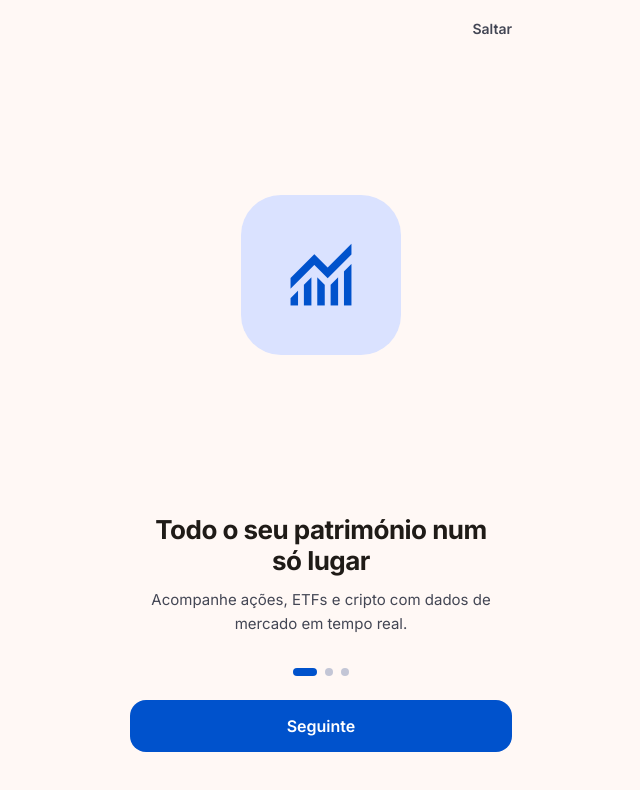
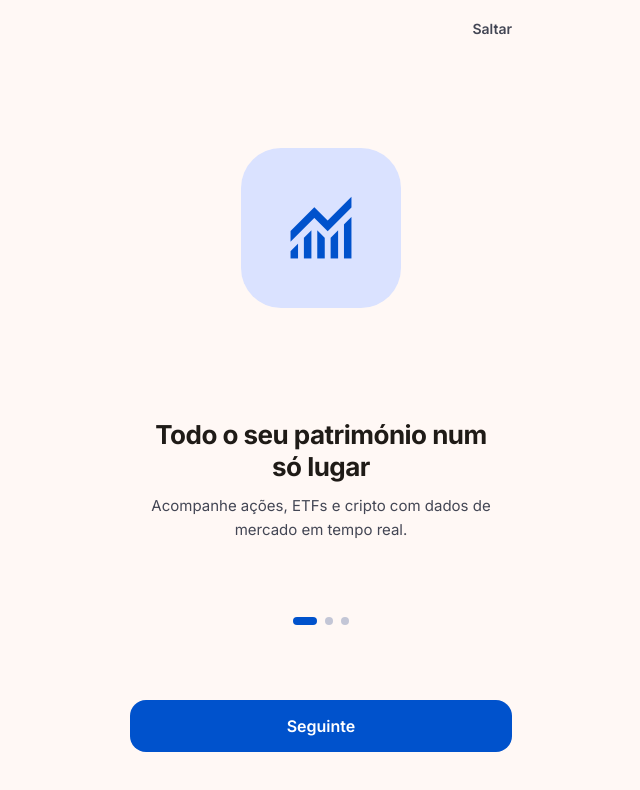
Before and after one commit to luisdicalves/portify-app, a Next.js app: page /auth/onboarding in a window 1280 px wide. Shown: the top 790 px of the page, without its empty margins (319-959 px from the left). Built offline with nearby package versions, Linux system fonts and the light colour scheme.

Commit message:
fix: onboarding icon fixed position

```diff
--- a/app/auth/onboarding/page.tsx
+++ b/app/auth/onboarding/page.tsx
@@ -23,8 +23,8 @@ export default function OnboardingPage() {
         }}>{t.skip}</button>
       </div>
 
-      {/* Illustration */}
-      <div style={{ flex: 1, display: 'flex', alignItems: 'center', justifyContent: 'center', padding: '24px' }}>
+      {/* Illustration — altura fixa para não variar com o texto */}
+      <div style={{ height: 280, display: 'flex', alignItems: 'center', justifyContent: 'center' }}>
         <div style={{
           width: 160, height: 160, borderRadius: 40,
           background: 'var(--primary-container)',
@@ -36,8 +36,8 @@ export default function OnboardingPage() {
         </div>
       </div>
 
-      {/* Text */}
-      <div style={{ padding: '0 32px', textAlign: 'center' }}>
+      {/* Text — altura fixa para os dots não saltarem */}
+      <div style={{ padding: '0 32px', textAlign: 'center', minHeight: 120 }}>
         <div style={{ fontSize: 26, fontWeight: 700, letterSpacing: '-0.02em', lineHeight: 1.2, marginBottom: 12 }}>
           {steps[step].title}
         </div>
@@ -47,7 +47,7 @@ export default function OnboardingPage() {
       </div>
 
       {/* Dots */}
-      <div style={{ display: 'flex', justifyContent: 'center', gap: 8, marginTop: 32 }}>
+      <div style={{ display: 'flex', justifyContent: 'center', gap: 8, marginTop: 24 }}>
         {steps.map((_, i) => (
           <div key={i} style={{
             width: i === step ? 24 : 8,
```
